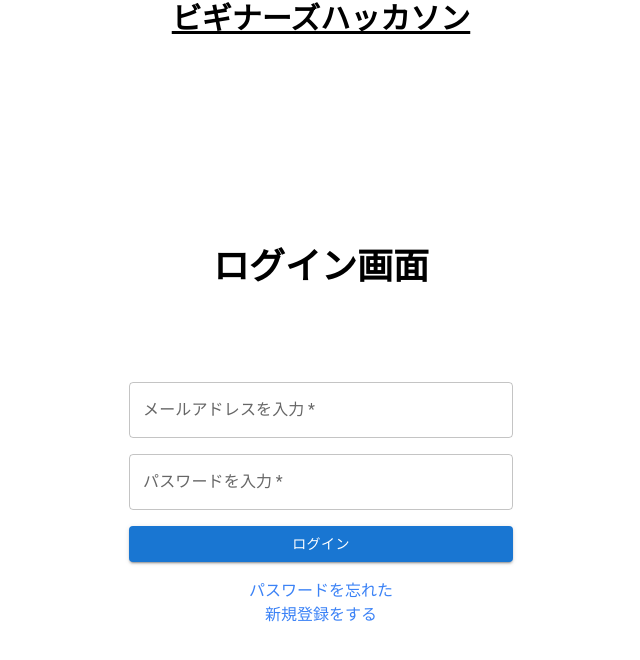
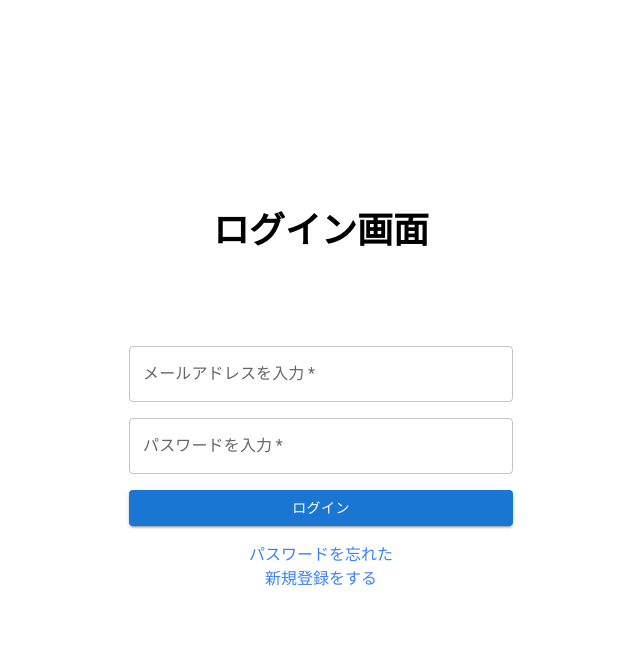
Before and after one commit to SEKI-YUTA/BeginnersHackathon2024_Spring, a React (Create React App) app: page / in a window 1280 px wide. Shown: the top 660 px of the page, without its empty margins (319-959 px from the left). Built offline with nearby package versions, Linux system fonts and the light colour scheme.

Commit message:
App.jsxのいらないタグを削除

```diff
--- a/src/App.jsx
+++ b/src/App.jsx
@@ -4,9 +4,6 @@ import { LoginScreen } from './pages/LoginScreen';
 function App() {
   return (
     <div className="App">
-      <h1 className="text-3xl font-bold underline">
-        ビギナーズハッカソン
-      </h1>
       <LoginScreen/>
     </div>
   );
```
